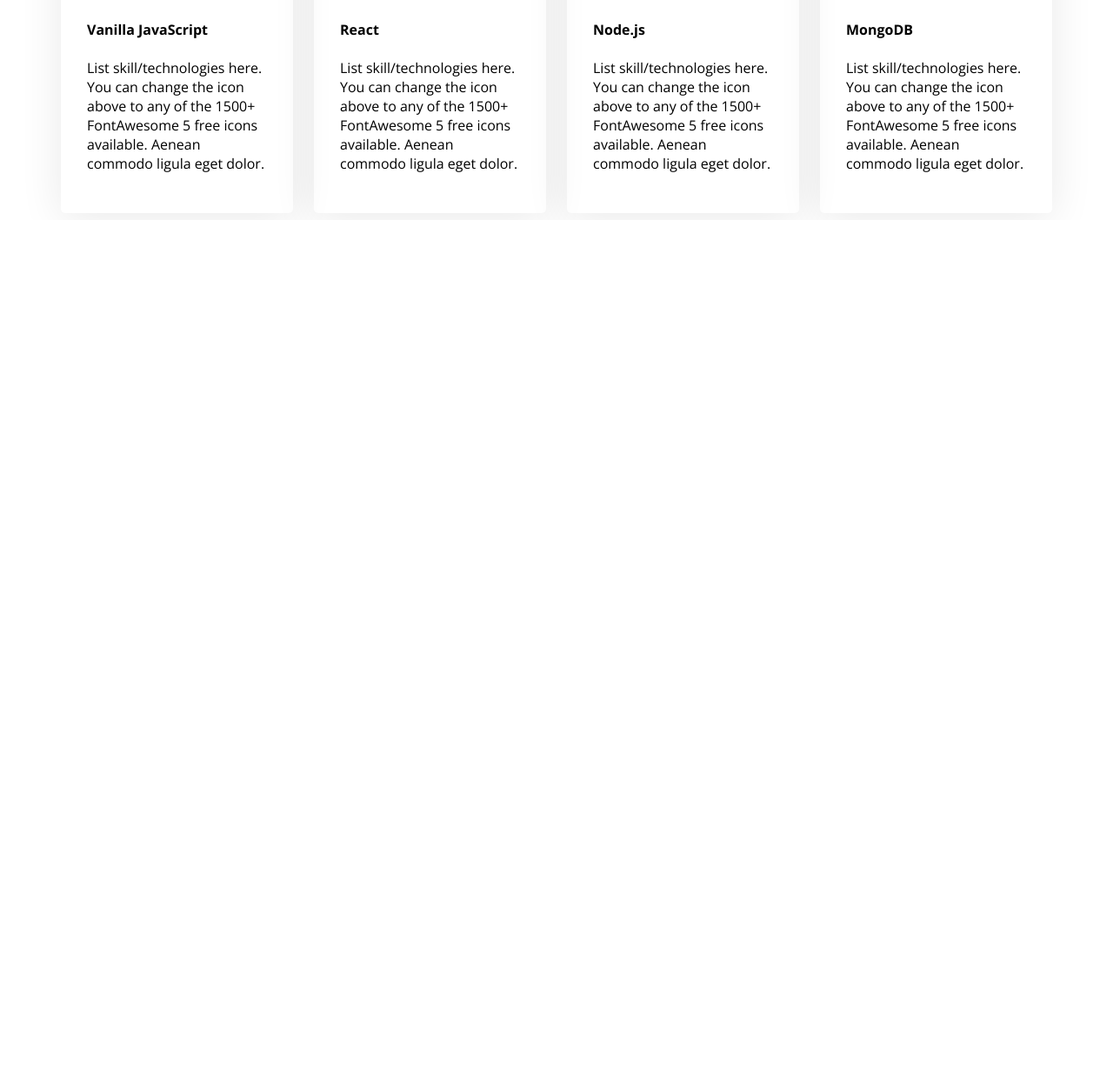
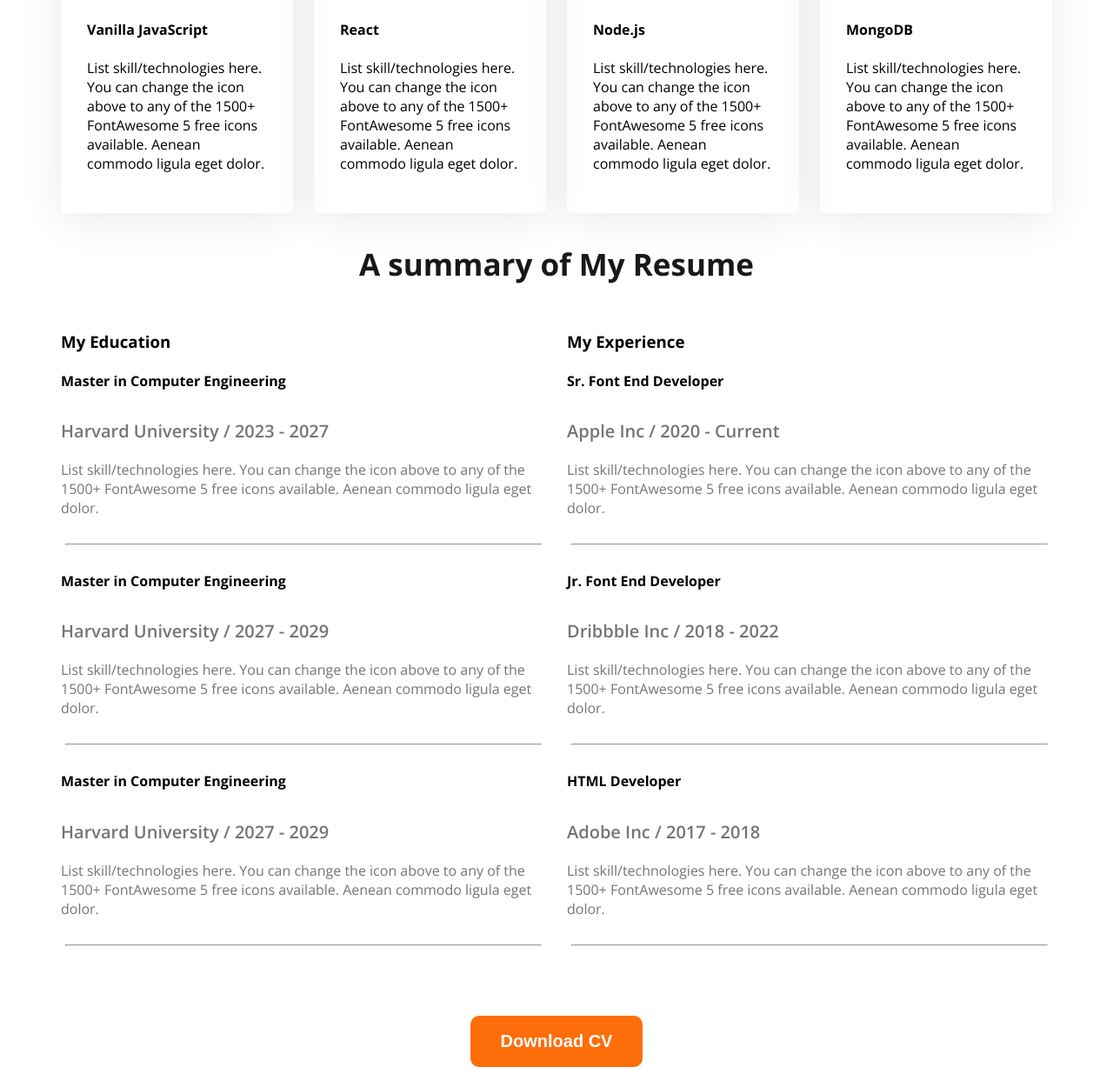
Before and after one commit to Wasin87/Web-portfolio-, a plain HTML site: page index.html in a window 1280 px wide. Shown: the part 1632-2867 px from the top of the page at 87% size. Before the commit the page ends 1885 px from the top, so only its background shows below. Drawn offline with nearby package versions, Linux system fonts and the light colour scheme.

Commit message:
A little due

```diff
--- a/index.html
+++ b/index.html
@@ -93,6 +93,64 @@
              </div>
           </div>
        </section>
+       <section class="resume">
+          <h3 class="section-title text-center">A summary of My Resume</h3>
+         <div class="resume-container">
+           <div class="resume-column">
+            <h3 class="resume-column-title">My Education</h3>
+
+            <div class="experience">
+              <h4 class="experience-title">Master in Computer Engineering</h4>
+              <h5 class="experience-sub-title">Harvard University / 2023 - 2027</h5>
+              <div class="experience-description">List skill/technologies here. You can change the icon above
+              to any of the 1500+ FontAwesome 5 free icons available. Aenean commodo ligula eget dolor.</div>
+            </div>
+            <hr>
+            <div class="experience">
+              <h4 class="experience-title">Master in Computer Engineering</h4>
+              <h5 class="experience-sub-title">Harvard University / 2027 - 2029</h5>
+              <div class="experience-description">List skill/technologies here. You can change the icon above
+              to any of the 1500+ FontAwesome 5 free icons available. Aenean commodo ligula eget dolor.</div>
+            </div>
+            <hr>
+            <div class="experience">
+              <h4 class="experience-title">Master in Computer Engineering</h4>
+              <h5 class="experience-sub-title">Harvard University / 2027 - 2029</h5>
+              <div class="experience-description">List skill/technologies here. You can change the icon above
+              to any of the 1500+ FontAwesome 5 free icons available. Aenean commodo ligula eget dolor.</div>
+            </div>
+            <hr>
+           </div>
+           <div class="resume-column">
+            <h3 class="resume-column-title">My Experience</h3>
+            <div class="experience">
+              <h4 class="experience-title">Sr. Font End Developer</h4>
+              <h5 class="experience-sub-title">Apple Inc / 2020 - Current</h5>
+              <div class="experience-description">List skill/technologies here. You can change the icon above
+              to any of the 1500+ FontAwesome 5 free icons available. Aenean commodo ligula eget dolor.</div>
+            </div>
+            <hr>
+            <div class="experience">
+              <h4 class="experience-title">Jr. Font End Developer</h4>
+              <h5 class="experience-sub-title">Dribbble Inc / 2018 - 2022</h5>
+              <div class="experience-description">List skill/technologies here. You can change the icon above
+              to any of the 1500+ FontAwesome 5 free icons available. Aenean commodo ligula eget dolor.</div>
+            </div>
+            <hr>
+            <div class="experience">
+              <h4 class="experience-title">HTML Developer</h4>
+              <h5 class="experience-sub-title">Adobe Inc / 2017 - 2018</h5>
+              <div class="experience-description">List skill/technologies here. You can change the icon above
+              to any of the 1500+ FontAwesome 5 free icons available. Aenean commodo ligula eget dolor.</div>
+            </div>
+            <hr>
+           </div>
+         </div>
+         <div class="text-center resume-download-cv">
+              <button class="btn-primary">Download CV</button>
+         </div>
+
+         </section>
     </main>
     <footer>
 
--- a/style.css
+++ b/style.css
@@ -129,3 +129,22 @@
     border-radius: 5px;
     box-shadow: 0px 6px 50px 0px rgba(12, 12, 12, 0.09);
 }
+.resume-container{
+   display: flex;
+   gap: 24px;
+}
+.experience-sub-title{
+    font-size: 20px;
+    font-weight: 600;
+    margin-bottom: 20px;
+}
+.experience-description , .experience-sub-title{
+   color: #757575;
+}
+.resume hr{
+    margin: 30px 5px;
+}
+.resume-download-cv{
+    margin-top: 50px;
+
+}
```
